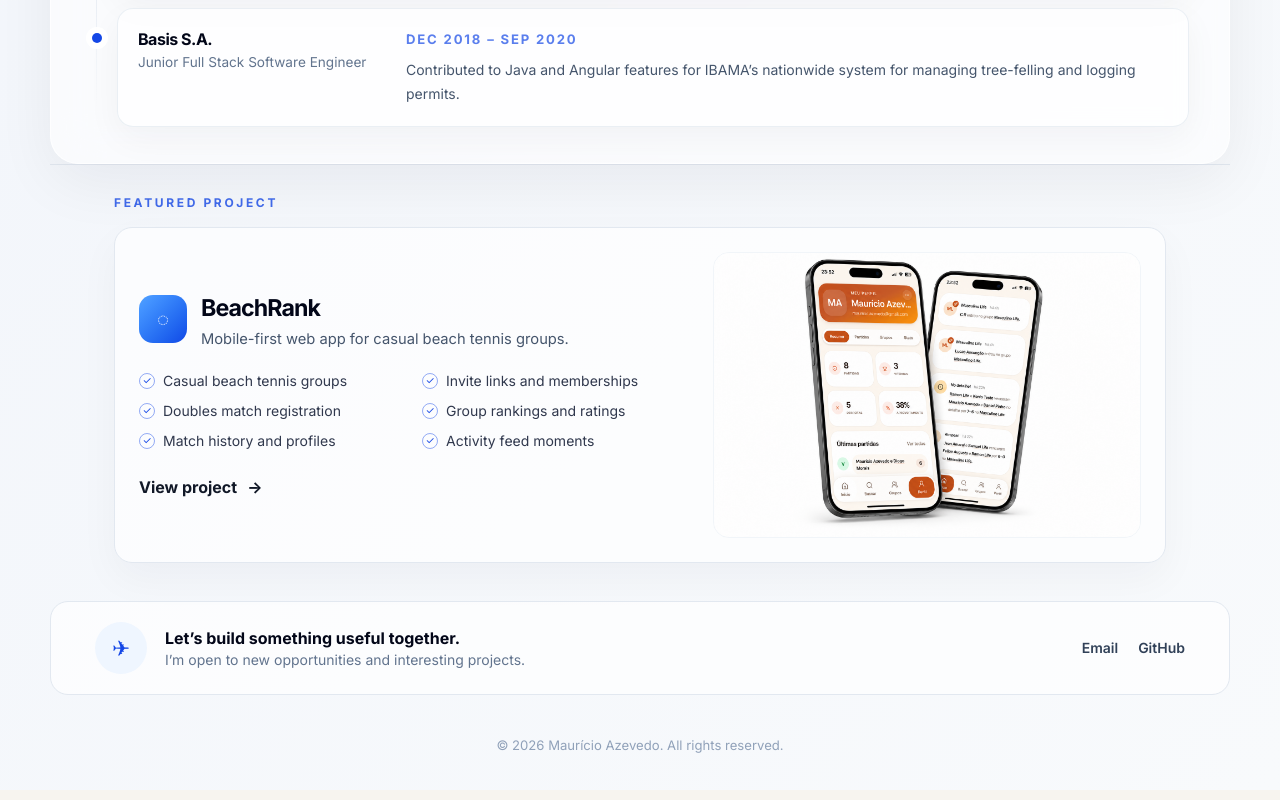
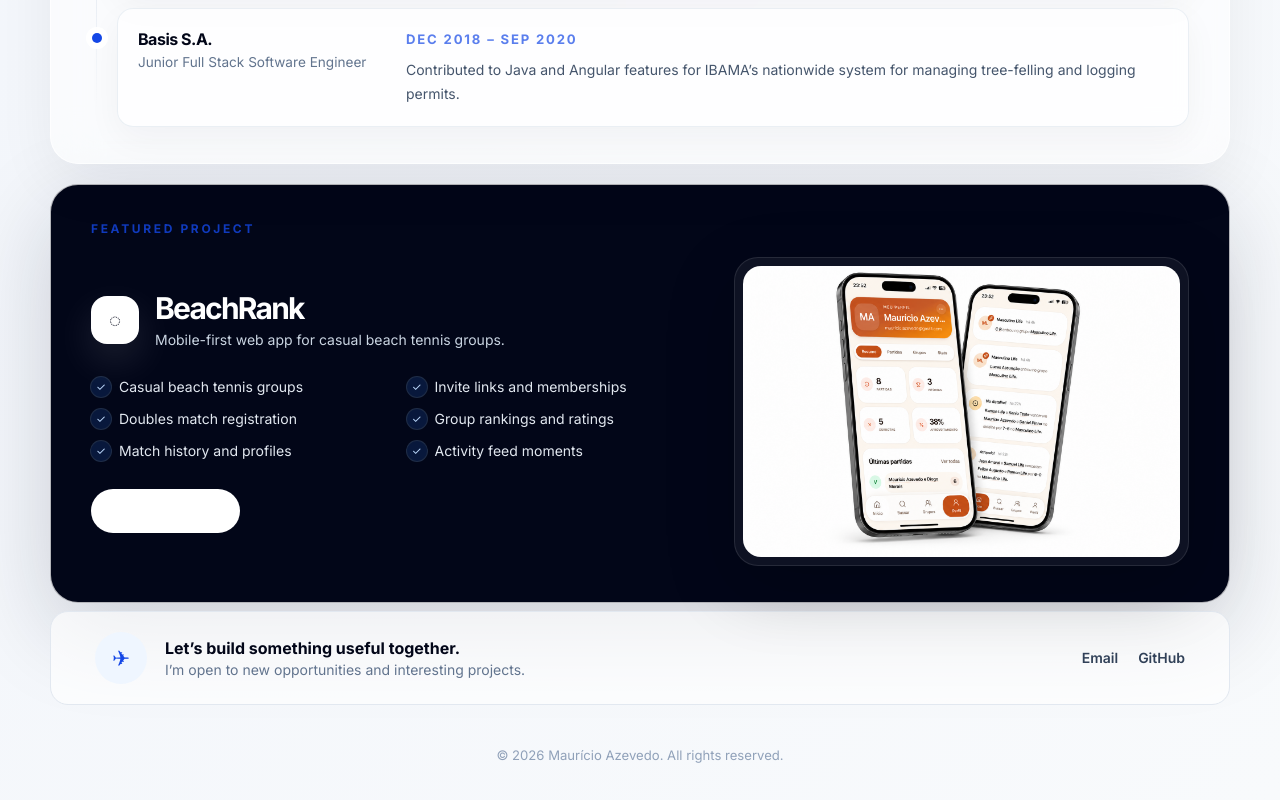
Before and after one commit to mauricio-azevedo/portfolio, a React (Vite) app: page / in a window 1280 px wide. Shown: the part 1854-2654 px from the top of the page. Built offline with nearby package versions, Linux system fonts and the light colour scheme.

Commit message:
Revamp featured project section

```diff
--- a/src/components/FeaturedProject.tsx
+++ b/src/components/FeaturedProject.tsx
@@ -6,36 +6,36 @@ export function FeaturedProject() {
   return (
     <section
       id="projects"
-      className="border-t border-slate-200 px-16 py-[30px] max-[980px]:px-0 max-[980px]:py-7"
+      className="mt-5 rounded-[28px] border border-white/70 bg-slate-950 px-10 py-9 text-white shadow-[0_28px_90px_rgba(15,23,42,0.18)] max-[980px]:px-6 max-[980px]:py-7"
       aria-labelledby="project-title"
     >
       <SectionLabel>Featured Project</SectionLabel>
 
-      <article className="mt-4 grid gap-6 overflow-hidden rounded-[18px] border border-slate-200 bg-white/70 p-6 shadow-[0_16px_40px_rgba(16,23,42,0.04)] lg:grid-cols-[minmax(0,0.9fr)_minmax(320px,0.7fr)] lg:items-center">
+      <article className="mt-5 grid gap-8 lg:grid-cols-[minmax(0,0.86fr)_minmax(320px,0.64fr)] lg:items-center">
         <div>
-          <div className="mb-[22px] flex items-center gap-3.5">
+          <div className="mb-7 flex items-center gap-4">
             <div
-              className="grid size-12 flex-none place-items-center rounded-[14px] bg-gradient-to-br from-blue-400 to-blue-700 text-xl font-extrabold text-white"
+              className="grid size-12 flex-none place-items-center rounded-2xl bg-white text-xl font-extrabold text-slate-950 shadow-[0_16px_40px_rgba(255,255,255,0.12)]"
               aria-hidden="true"
             >
               ◌
             </div>
             <div>
-              <h2 id="project-title" className="m-0 text-[1.45rem] font-bold tracking-[-0.04em] text-slate-950">
+              <h2 id="project-title" className="m-0 text-3xl font-bold tracking-[-0.06em] text-white">
                 {featuredProject.name}
               </h2>
-              <p className="mt-0.5 text-[0.92rem] leading-snug text-slate-600">{featuredProject.summary}</p>
+              <p className="mt-1 text-sm leading-snug text-slate-300">{featuredProject.summary}</p>
             </div>
           </div>
 
           <ul
-            className="mb-6 grid grid-cols-2 gap-x-4 gap-y-2.5 p-0 max-[720px]:grid-cols-1"
+            className="mb-7 grid grid-cols-2 gap-x-5 gap-y-3 p-0 max-[720px]:grid-cols-1"
             aria-label={`${featuredProject.name} features`}
           >
             {featuredProject.features.map((feature) => (
-              <li key={feature} className="flex items-center gap-2 text-sm text-[#30384d]">
+              <li key={feature} className="flex items-center gap-2 text-sm text-slate-200">
                 <span
-                  className="grid size-4 flex-none place-items-center rounded-full border border-blue-700/[0.45] text-[0.65rem] text-blue-700"
+                  className="grid size-5 flex-none place-items-center rounded-full bg-blue-500/15 text-[0.7rem] text-blue-200 ring-1 ring-blue-300/20"
                   aria-hidden="true"
                 >
                   ✓
@@ -46,7 +46,7 @@ export function FeaturedProject() {
           </ul>
 
           <a
-            className="inline-flex items-center gap-2.5 font-bold text-blue-700 transition-colors hover:text-blue-800"
+            className="inline-flex items-center gap-2.5 rounded-full bg-white px-5 py-3 text-sm font-bold text-slate-950 transition-transform hover:-translate-y-0.5"
             href={featuredProject.repositoryUrl}
             target="_blank"
             rel="noreferrer"
@@ -57,11 +57,11 @@ export function FeaturedProject() {
         </div>
 
         <div
-          className="overflow-hidden rounded-[16px] border border-slate-100 bg-slate-50"
+          className="overflow-hidden rounded-[24px] border border-white/10 bg-white/5 p-2 shadow-[0_22px_70px_rgba(0,0,0,0.2)]"
           aria-label={`${featuredProject.name} project preview`}
         >
           <img
-            className="block w-full"
+            className="block w-full rounded-[18px]"
             src={getPublicAssetUrl(featuredProject.image.src)}
             alt={featuredProject.image.alt}
             loading="lazy"
```
